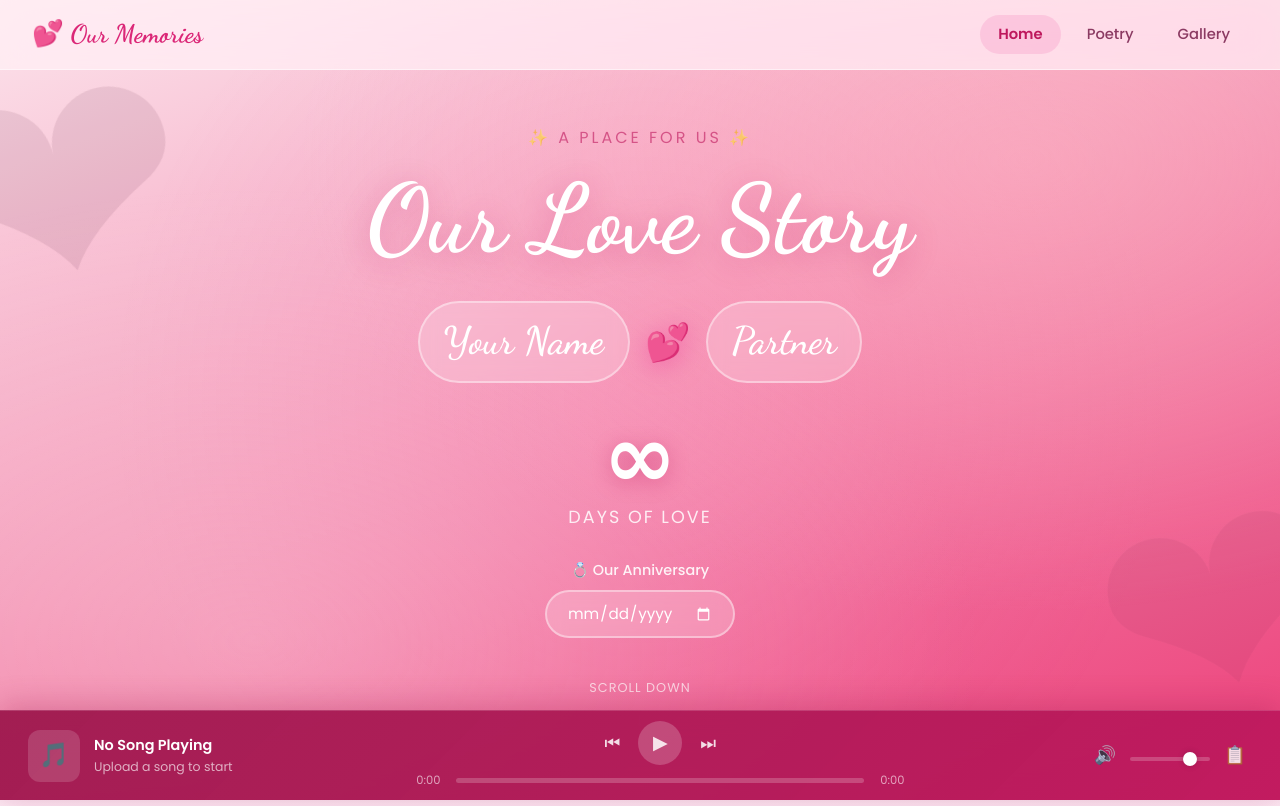
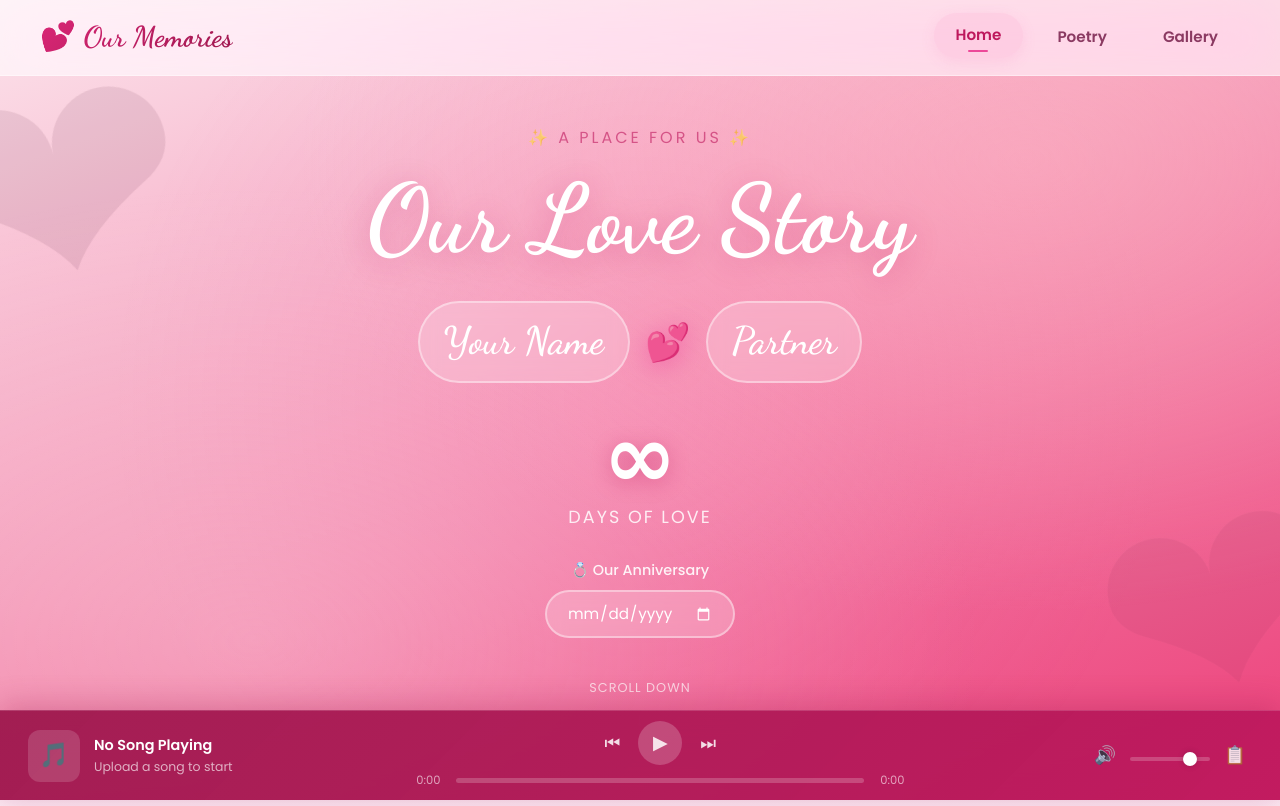
Before and after one commit to subki72/Romance-web, a website: page src/index.html in a window 1280 px wide. Shown: the top 806 px of the page. Drawn offline with Linux system fonts and the light colour scheme; no server answers.

Commit message:
style: refine navbar and mobile menu with better glassmorphism and animations

```diff
--- a/src/input.css
+++ b/src/input.css
@@ -127,59 +127,86 @@ body {
   display: flex;
   align-items: center;
   justify-content: space-between;
-  padding: 0 32px;
-  height: 70px;
-  background: rgba(255, 240, 245, 0.75);
-  backdrop-filter: blur(18px) saturate(180%);
-  -webkit-backdrop-filter: blur(18px) saturate(180%);
-  border-bottom: 1px solid rgba(255, 255, 255, 0.5);
-  transition: var(--transition);
+  padding: 0 40px;
+  height: 76px;
+  background: rgba(255, 255, 255, 0.6);
+  backdrop-filter: blur(24px) saturate(200%);
+  -webkit-backdrop-filter: blur(24px) saturate(200%);
+  border-bottom: 1px solid rgba(255, 255, 255, 0.4);
+  transition: all 0.4s cubic-bezier(0.4, 0, 0.2, 1);
 }
 
 .navbar.scrolled {
-  background: rgba(255, 240, 245, 0.92);
-  box-shadow: 0 4px 30px rgba(236, 72, 153, 0.12);
+  height: 68px;
+  background: rgba(255, 240, 245, 0.85);
+  box-shadow: 0 10px 40px rgba(236, 72, 153, 0.1);
+  border-bottom-color: rgba(236, 72, 153, 0.2);
 }
 
 .nav-brand {
   font-family: var(--font-romantic);
-  font-size: 1.6rem;
+  font-size: 1.8rem;
   font-weight: 700;
-  color: var(--pink-600);
+  background: linear-gradient(135deg, var(--pink-600), var(--pink-800));
+  -webkit-background-clip: text;
+  background-clip: text;
+  -webkit-text-fill-color: transparent;
   text-decoration: none;
   transition: var(--transition);
+  display: flex;
+  align-items: center;
+  gap: 8px;
 }
 
 .nav-brand:hover {
-  color: var(--pink-700);
-  transform: scale(1.04);
+  transform: scale(1.05);
+  filter: drop-shadow(0 0 10px rgba(236, 72, 153, 0.2));
 }
 
 .nav-links {
   display: flex;
-  gap: 8px;
+  gap: 12px;
 }
 
 .nav-link {
   position: relative;
-  padding: 8px 18px;
+  padding: 10px 22px;
   color: var(--text-mid);
   text-decoration: none;
-  font-weight: 500;
-  font-size: 0.92rem;
+  font-weight: 600;
+  font-size: 0.95rem;
   border-radius: var(--radius-full);
-  transition: var(--transition);
+  transition: all 0.3s ease;
+  overflow: hidden;
 }
 
 .nav-link:hover,
 .nav-link.active {
   color: var(--pink-700);
-  background: rgba(236, 72, 153, 0.1);
+  background: rgba(236, 72, 153, 0.08);
+  transform: translateY(-2px);
 }
 
 .nav-link.active {
-  background: rgba(236, 72, 153, 0.15);
-  font-weight: 600;
+  box-shadow: 0 4px 15px rgba(236, 72, 153, 0.1);
+}
+
+.nav-link::after {
+  content: '';
+  position: absolute;
+  bottom: 6px;
+  left: 50%;
+  width: 0;
+  height: 2px;
+  background: var(--pink-500);
+  transition: var(--transition);
+  transform: translateX(-50%);
+  border-radius: 2px;
+}
+
+.nav-link:hover::after,
+.nav-link.active::after {
+  width: 20px;
 }
 
 .nav-toggle {
@@ -1296,21 +1323,30 @@ body {
 @media (max-width: 768px) {
   .navbar {
     padding: 0 20px;
+    height: 64px;
   }
 
   .nav-links {
     position: fixed;
-    top: 70px;
+    top: 64px;
     left: 0;
     right: 0;
     flex-direction: column;
-    background: rgba(255, 240, 245, 0.97);
-    backdrop-filter: blur(18px);
-    padding: 16px;
-    gap: 4px;
+    background: rgba(255, 255, 255, 0.9);
+    backdrop-filter: blur(20px);
+    -webkit-backdrop-filter: blur(20px);
+    padding: 24px;
+    gap: 12px;
     transform: translateY(-120%);
-    transition: var(--transition);
-    border-bottom: 1px solid var(--pink-200);
+    transition: all 0.4s cubic-bezier(0.4, 0, 0.2, 1);
+    border-bottom: 1px solid rgba(236, 72, 153, 0.1);
+    box-shadow: 0 10px 30px rgba(0, 0, 0, 0.05);
+  }
+
+  .nav-link {
+    width: 100%;
+    text-align: center;
+    padding: 12px;
   }
 
   .nav-links.open {
```
Also changed, not shown: src/output.css.
